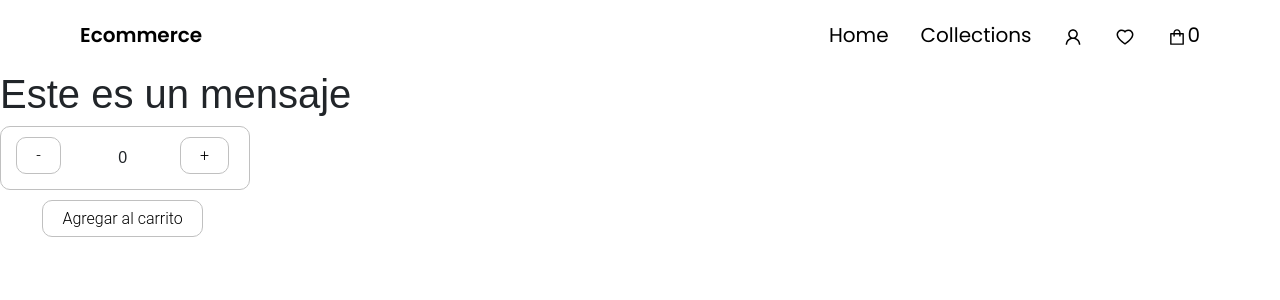
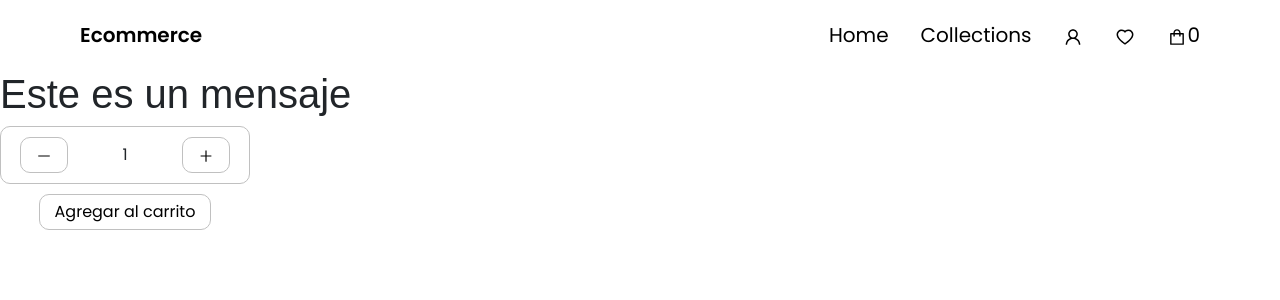
Before and after one commit to luisclugop/Ecommerce, a React (Create React App) app: page / in a window 1280 px wide. Shown: the top 300 px of the page. Built offline with nearby package versions, Linux system fonts and the light colour scheme; the HTML template or start-up script is replaced by a standard one.

Commit message:
Agregando a ItemListContainer ItemCount, Estilizando boton y agregando iconos a ItemCount

```diff
--- a/src/App.js
+++ b/src/App.js
@@ -2,8 +2,6 @@ import React from 'react';
 import './App.css';
 import NavBar from './components/Navbar/js/navbar';
 import ItemListContainer from './components/ItemListContainer/js/ItemListContainer';
-import ItemCount from './components/ItemCount/js/ItemCount';
-
 
 const App = () => {
 
@@ -11,7 +9,6 @@ const App = () => {
     <div className="App">
         <NavBar/>
         <ItemListContainer mensaje="Este es un mensaje"/>
-        <ItemCount />
     </div>
   );
 }
--- a/src/components/Button/css/Button.css
+++ b/src/components/Button/css/Button.css
@@ -1,16 +1,16 @@
 a.button1 {
     display: inline-block;
-    padding: 0.35em 1.2em;
-    border: 0.1em solid #c0c0c0;
-    margin: 0 0.3em 0.3em 0;
+    padding: 5px 15px 5px 15px;
+    border: 1px solid #c0c0c0;
+    margin: 0;
     border-radius: 10px;
     box-sizing: border-box;
     text-decoration: none;
-    font-family: 'Roboto', sans-serif;
-    font-weight: 300;
+    font-family: 'Poppins', sans-serif;
     color: #000000;
     text-align: center;
     transition: all 0.2s;
+    cursor: pointer;
 }
 
 a.button1:hover {
--- a/src/components/Button/js/Button.js
+++ b/src/components/Button/js/Button.js
@@ -3,10 +3,10 @@ import '../css/Button.css';
 
 class Button extends Component {
     render(){
-        let { title, task } = this.props;
+        let { title, task, icon } = this.props;
         return(
             <a className="button1" onClick={ task }>
-                { title }
+                { title } { icon }
             </a>
         );
     }
--- a/src/components/ItemCount/css/ItemCount.css
+++ b/src/components/ItemCount/css/ItemCount.css
@@ -9,6 +9,8 @@
     align-items: center;
     padding: 10px;
     text-align: center;
+    text-decoration: none;
+    font-family: 'Poppins', sans-serif;
 }
 
 .itemCount span{
--- a/src/components/ItemCount/js/ItemCount.js
+++ b/src/components/ItemCount/js/ItemCount.js
@@ -1,6 +1,7 @@
 import React, { useState } from "react";
 import Button from "../../Button/js/Button";
 import '../css/ItemCount.css';
+import { AiOutlinePlus, AiOutlineMinus } from "react-icons/ai";
 
 // class ItemCount extends Component {
 //     constructor(){
@@ -39,10 +40,10 @@ import '../css/ItemCount.css';
 
 const ItemCount = () => {
 
-    const [count, setCount] = useState(0);
+    const [count, setCount] = useState(1);
 
     const decrementCount = () => {
-        if(count <= 0) {
+        if(count <= 1) {
         console.log('No hay productos que eliminar')
         } else{
         setCount(count - 1)
@@ -50,15 +51,19 @@ const ItemCount = () => {
     }
 
     const incrementCount = () => {
-        setCount(count + 1);
+        if(count >= 10) {
+            console.log('No hay productos que eliminar')
+        } else{
+            setCount(count + 1);
+        }
     }
 
     return(
         <>
             <div className="itemCount">
-                <Button className="btnLeft" title="-" task={ () => decrementCount() } />
+                <Button className="btnLeft" icon={<AiOutlineMinus />} task={ () => decrementCount() } />
                 <span className="btnMiddle">{ count }</span>
-                <Button className="btnRight" title="+" task={ () => incrementCount() } />
+                <Button className="btnRight" icon={<AiOutlinePlus />} task={ () => incrementCount() } />
             </div>
             <div className="btnItemCount">
                 <Button title="Agregar al carrito" task={ () => { console.log("Boton Agregar") } }/>
--- a/src/components/ItemListContainer/js/ItemListContainer.js
+++ b/src/components/ItemListContainer/js/ItemListContainer.js
@@ -1,9 +1,11 @@
 import React from 'react';
+import ItemCount from '../../ItemCount/js/ItemCount';
 
 const ItemListContainer = ({ mensaje }) => {
     return(
         <>
             <h1>{mensaje}</h1>
+            <ItemCount />
         </>
     );
 
```
